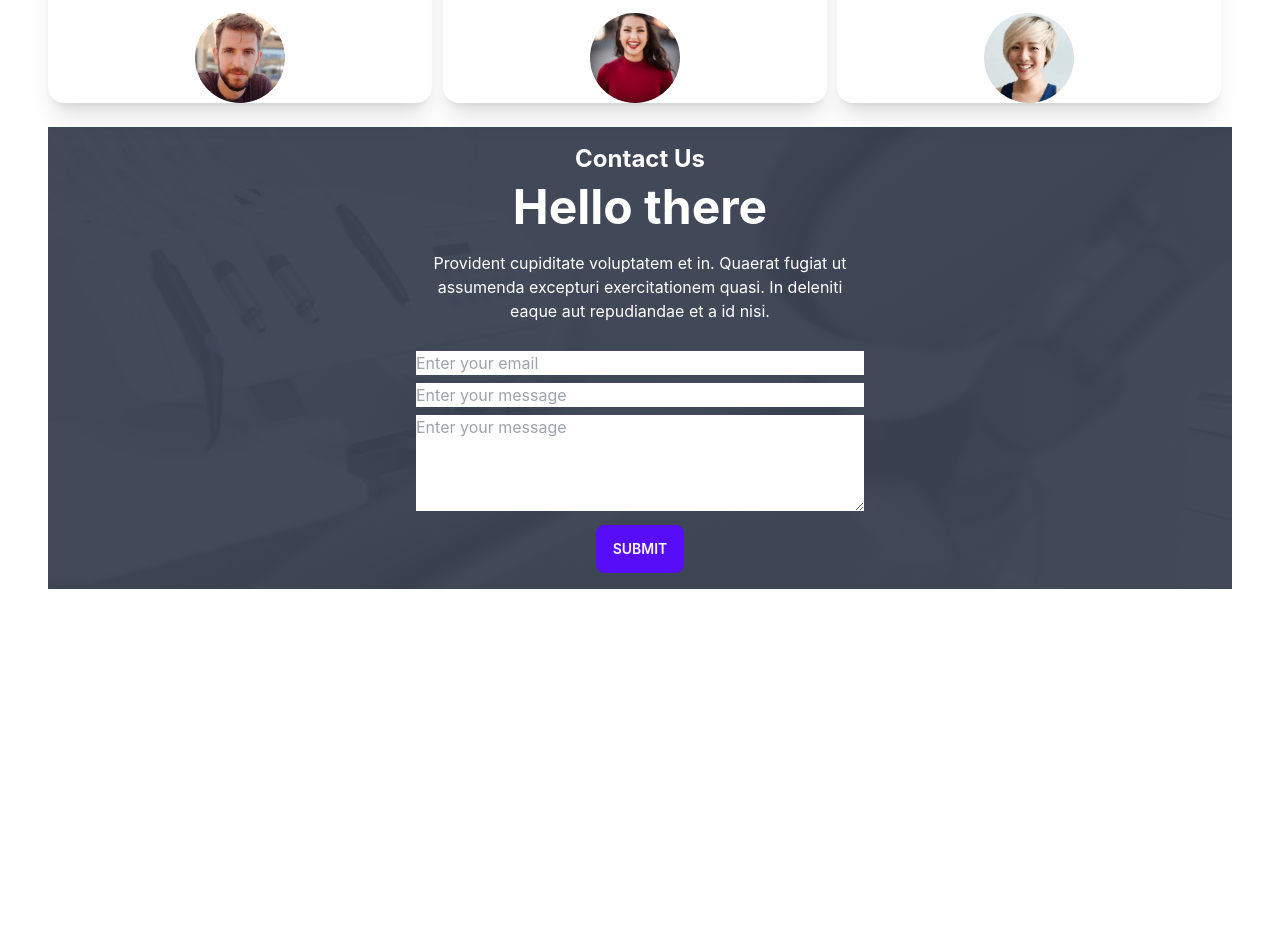
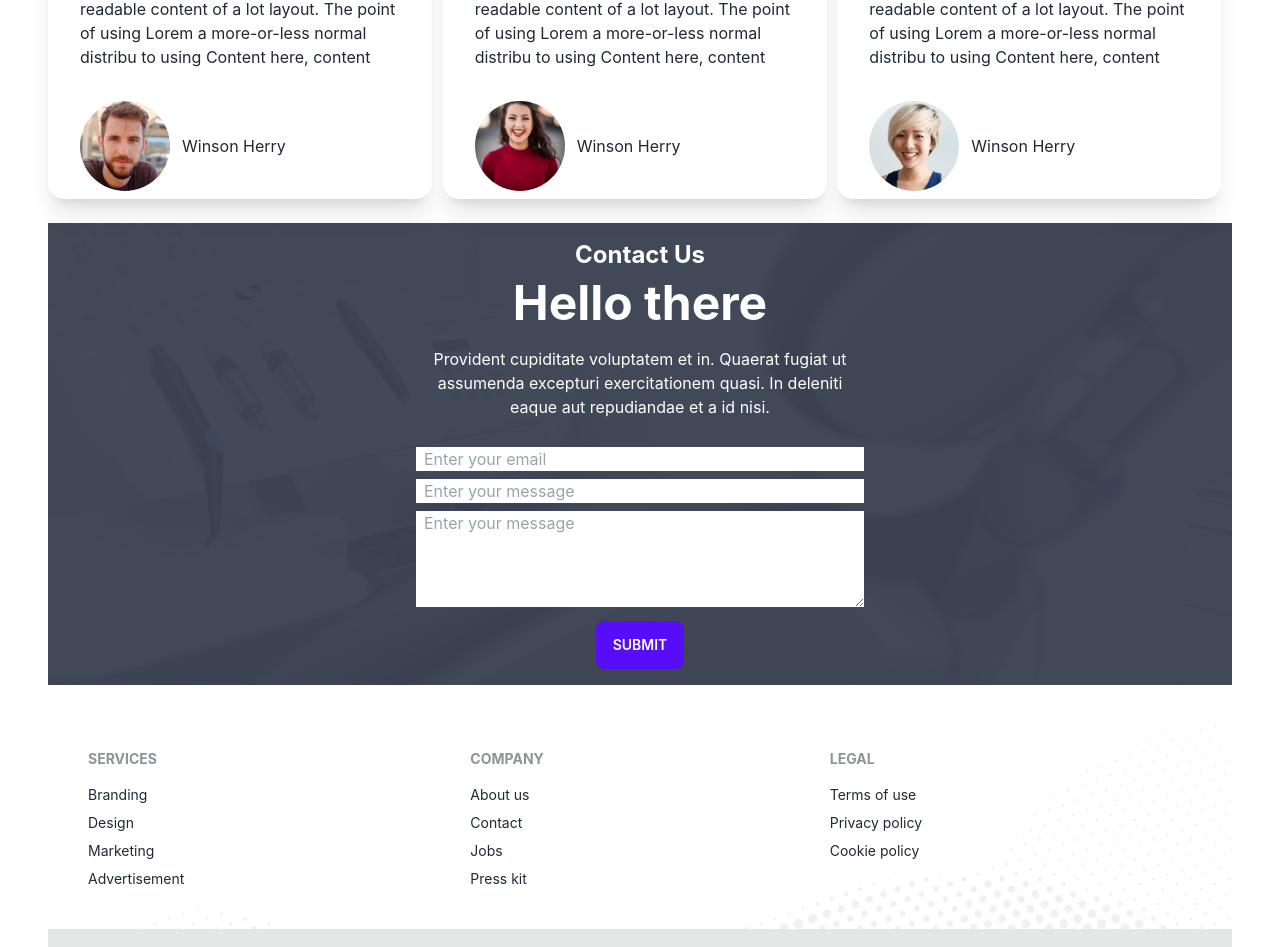
Before and after one commit to Masitbd/doctors-portal-2022, a React (Create React App) app: page / in a window 1280 px wide. Shown: the part 2344-3291 px from the top of the page. Before the commit the page ends 2957 px from the top, so only its background shows below. Built offline with nearby package versions, Linux system fonts and the light colour scheme.

Commit message:
Add footer

```diff
--- a/src/Pages/ConnectUs/ConnectUs.js
+++ b/src/Pages/ConnectUs/ConnectUs.js
@@ -15,7 +15,7 @@
           </p>
           <form>
             <input
-              className="my-2 w-full"
+              className="my-2 w-full pl-2"
               type="email"
               name=""
               id=""
@@ -23,7 +23,7 @@
             />
 
             <input
-              className="w-full"
+              className="w-full pl-2"
               type="text"
               name=""
               id=""
@@ -31,7 +31,7 @@
             />
             <br />
             <textarea
-              className="my-2 w-full h-24"
+              className="my-2 w-full h-24 pl-2"
               placeholder="Enter your message"
             ></textarea>
             <br />
--- /dev/null
+++ b/src/Pages/Footer/Footer.js
@@ -0,0 +1,45 @@
+import React from "react";
+import footer from "../../assets/images/footer.png";
+
+const Footer = () => {
+  return (
+    <div>
+      <div>
+        <footer
+          style={{ background: `url(${footer})`, backgroundSize: "cover" }}
+          className="footer p-10"
+        >
+          <div>
+            <span className="footer-title">Services</span>
+            <a className="link link-hover">Branding</a>
+            <a className="link link-hover">Design</a>
+            <a className="link link-hover">Marketing</a>
+            <a className="link link-hover">Advertisement</a>
+          </div>
+          <div>
+            <span className="footer-title">Company</span>
+            <a className="link link-hover">About us</a>
+            <a className="link link-hover">Contact</a>
+            <a className="link link-hover">Jobs</a>
+            <a className="link link-hover">Press kit</a>
+          </div>
+          <div>
+            <span className="footer-title">Legal</span>
+            <a className="link link-hover">Terms of use</a>
+            <a className="link link-hover">Privacy policy</a>
+            <a className="link link-hover">Cookie policy</a>
+          </div>
+        </footer>
+      </div>
+      <div>
+        <footer class="footer footer-center p-4 bg-base-300 text-base-content">
+          <div>
+            <p>Copyright © 2022 - All right reserved by ACME Industries Ltd</p>
+          </div>
+        </footer>
+      </div>
+    </div>
+  );
+};
+
+export default Footer;
--- a/src/Pages/Home/Home.js
+++ b/src/Pages/Home/Home.js
@@ -1,6 +1,7 @@
 import React from "react";
 import Appointment from "../Appointment/Appointment";
 import ConnectUs from "../ConnectUs/ConnectUs";
+import Footer from "../Footer/Footer";
 import Info from "../Info/Info";
 import ServiceCare from "../ServiceCare/ServiceCare";
 import Services from "../Services/Services";
@@ -17,6 +18,7 @@
       <Appointment />
       <Testominial />
       <ConnectUs />
+      <Footer />
     </div>
   );
 };
--- a/src/Pages/Service/Service.js
+++ b/src/Pages/Service/Service.js
@@ -3,12 +3,12 @@
 const Service = (props) => {
   const { name, description, img } = props.service;
   return (
-    <div class="card lg:max-w-lg bg-base-100 shadow-xl">
-      <figure class="px-10 pt-10">
-        <img src={img} alt="Shoes" class="rounded-xl" />
+    <div className="card lg:max-w-lg bg-base-100 shadow-xl">
+      <figure className="px-10 pt-10">
+        <img src={img} alt="Shoes" className="rounded-xl" />
       </figure>
-      <div class="card-body items-center text-center">
-        <h2 class="card-title">{name}</h2>
+      <div className="card-body items-center text-center">
+        <h2 className="card-title">{name}</h2>
         <p>If a dog chews shoes whose shoes does he choose?</p>
       </div>
     </div>
--- a/src/Pages/Testominial/Testominial.js
+++ b/src/Pages/Testominial/Testominial.js
@@ -5,11 +5,35 @@
 import TestominialDetail from "../TestominialDetail/TestominialDetail";
 
 const Testominial = () => {
+  const reviews = [
+    {
+      _id: 1,
+      name: "Winson Herry",
+      review: "",
+      img: people1,
+    },
+    {
+      _id: 2,
+      name: "Winson Herry",
+      review: "",
+      img: people2,
+    },
+    {
+      _id: 3,
+      name: "Winson Herry",
+      review: "",
+      img: people3,
+    },
+  ];
   return (
-    <div className="grid grid-cols-1 md:grid-cols-2 lg:grid-cols-3 my-6">
-      <TestominialDetail img={people1} />
-      <TestominialDetail img={people2} />
-      <TestominialDetail img={people3} />
+    <div>
+      <h4 className="text-xl text-cyan-600 font-bold">Testominial</h4>
+      <h1 className="text-3xl">What Our Patients Says</h1>
+      <div className="grid grid-cols-1 md:grid-cols-2 lg:grid-cols-3 my-6">
+        {reviews.map((review) => (
+          <TestominialDetail key={review._id} review={review} />
+        ))}
+      </div>
     </div>
   );
 };
--- a/src/Pages/TestominialDetail/TestominialDetail.js
+++ b/src/Pages/TestominialDetail/TestominialDetail.js
@@ -1,8 +1,8 @@
 import React from "react";
 
-const TestominialDetail = ({ img }) => {
+const TestominialDetail = ({ review }) => {
   return (
-    <div className="card w-96 bg-base-100 shadow-xl">
+    <div className="card w-96 bg-base-100 shadow-xl pb-2">
       <div className="card-body">
         <p>
           It is a long established fact that by the readable content of a lot
@@ -10,9 +10,12 @@
           using Content here, content
         </p>
       </div>
-      <figure>
-        <img src={img} alt="people" />
-      </figure>
+      <div className="flex items-center pl-8">
+        <figure>
+          <img src={review.img} alt="people" />
+        </figure>
+        <p className="ml-3">{review.name}</p>
+      </div>
     </div>
   );
 };
```
